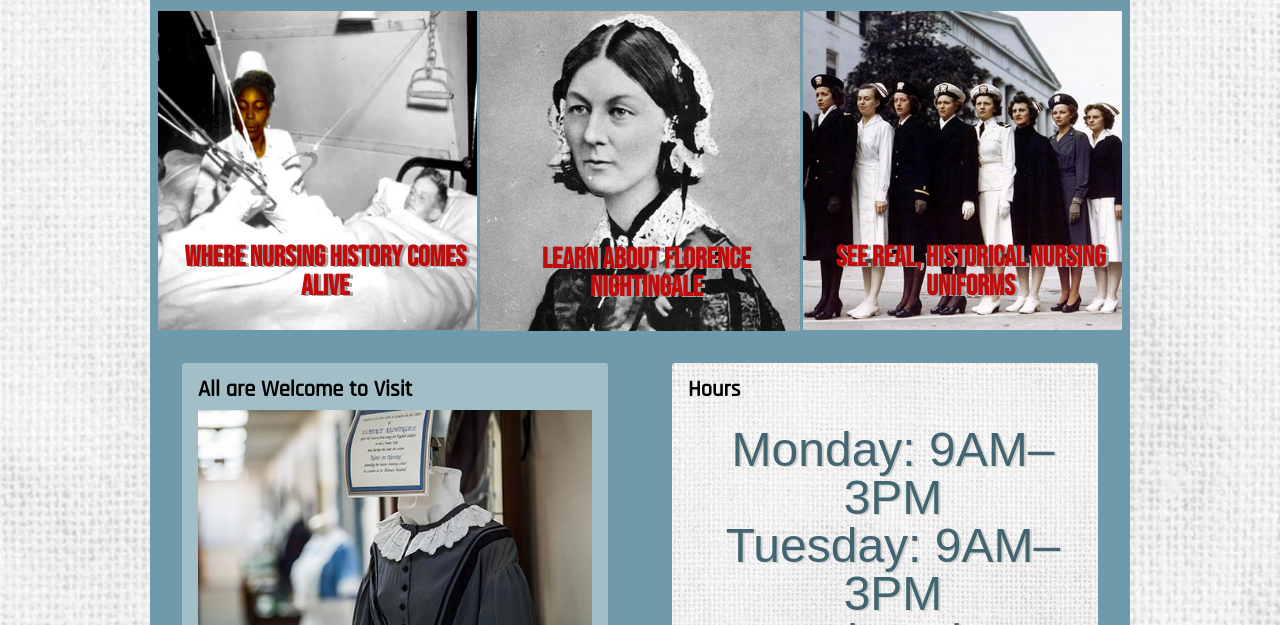
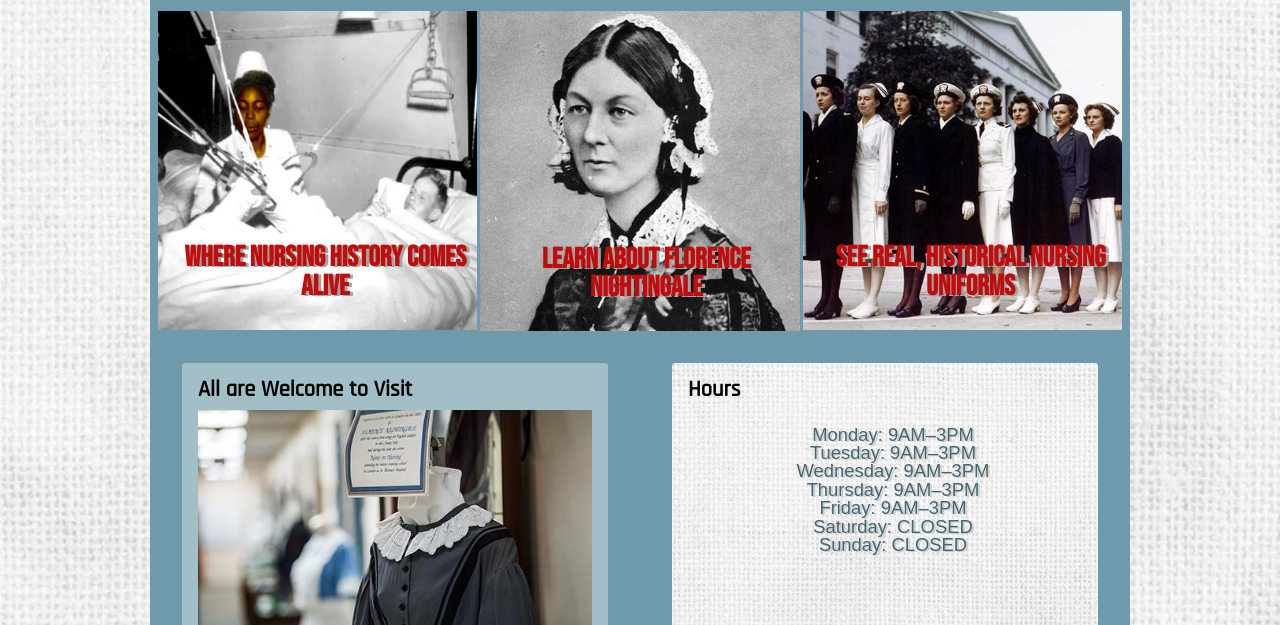
Before and after one commit to leighannfrench/museumofnursing, a plain HTML site: page index.html in a window 1280 px wide. Shown: the part 175-800 px from the top of the page. Drawn offline with Linux system fonts and the light colour scheme; a web font is replaced by a local one.

Commit message:
Update style.css

```diff
--- a/css/style.css
+++ b/css/style.css
@@ -717,6 +717,6 @@
 		}
 		.large_text{
 
-		font-size:3rem;
+		font-size:115%;
 		}
 	}
```
